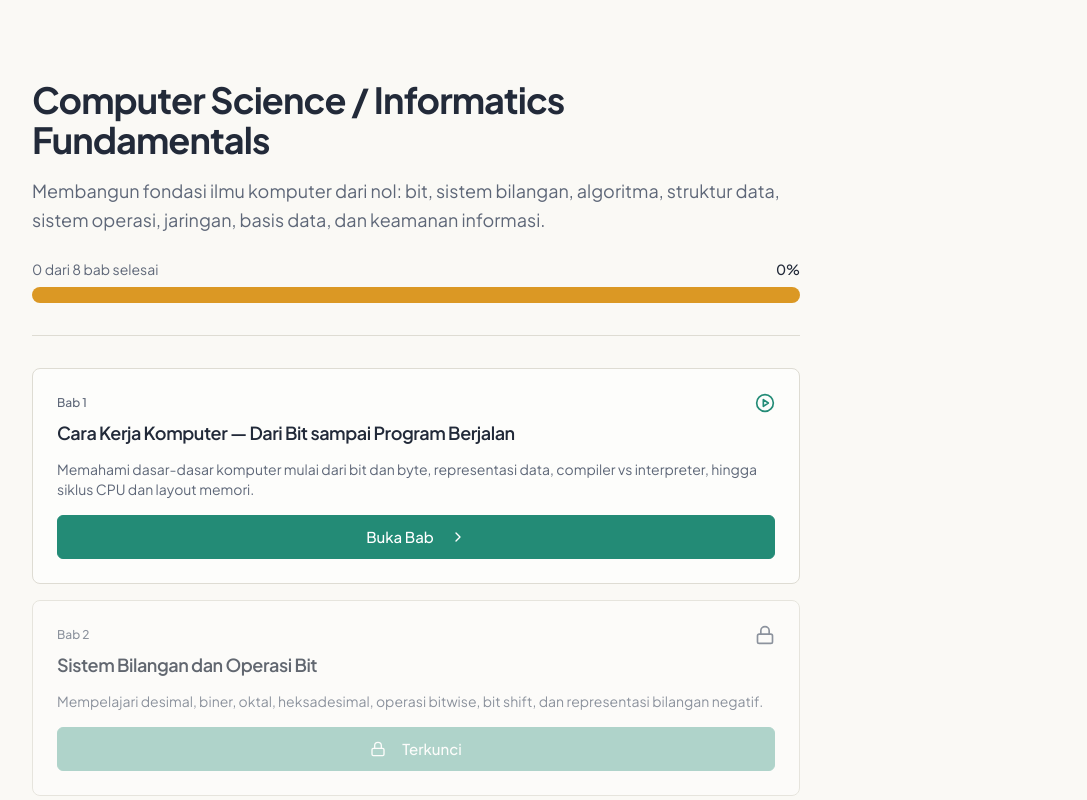
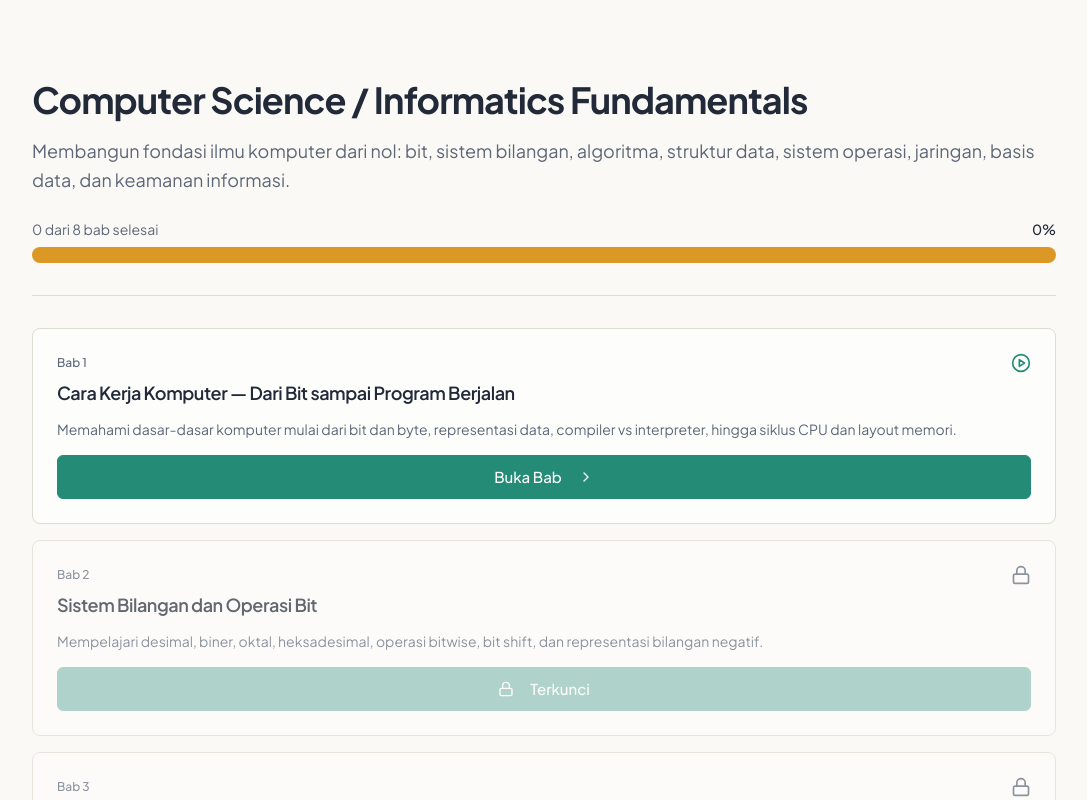
Before and after one commit to HafidhIrsyad/mari-belajar, a React (Vite) app: page /courses/cs-fundamentals in a window 1280 px wide. Shown: the top 800 px of the page, without its empty margins (32-1119 px from the left). Built offline with nearby package versions, Linux system fonts and the light colour scheme.

Commit message:
fix(ui): widen course detail and add card description bottom margin

```diff
--- a/src/components/course/course-card.tsx
+++ b/src/components/course/course-card.tsx
@@ -18,7 +18,7 @@ export function CourseCard({ course }: CourseCardProps) {
     <Card className="flex flex-col transition-colors hover:border-[#D0C8B8] sm:flex-row sm:items-center sm:justify-between">
       <CardHeader className="pb-4 sm:pb-0">
         <CardTitle className="text-xl font-semibold">{course.title}</CardTitle>
-        <CardDescription className="mt-2 text-[0.9375rem] leading-relaxed">
+        <CardDescription className="mt-2 mb-4 text-[0.9375rem] leading-relaxed">
           {course.description}
         </CardDescription>
       </CardHeader>
--- a/src/pages/CourseDetailPage.tsx
+++ b/src/pages/CourseDetailPage.tsx
@@ -35,7 +35,7 @@ export function CourseDetailPage() {
 
   return (
     <div className="px-6 py-12 lg:px-16 lg:py-20">
-      <div className="max-w-3xl">
+      <div className="max-w-5xl">
         <h1 className="text-3xl font-bold tracking-tight text-foreground lg:text-4xl">
           {course.title}
         </h1>
```
